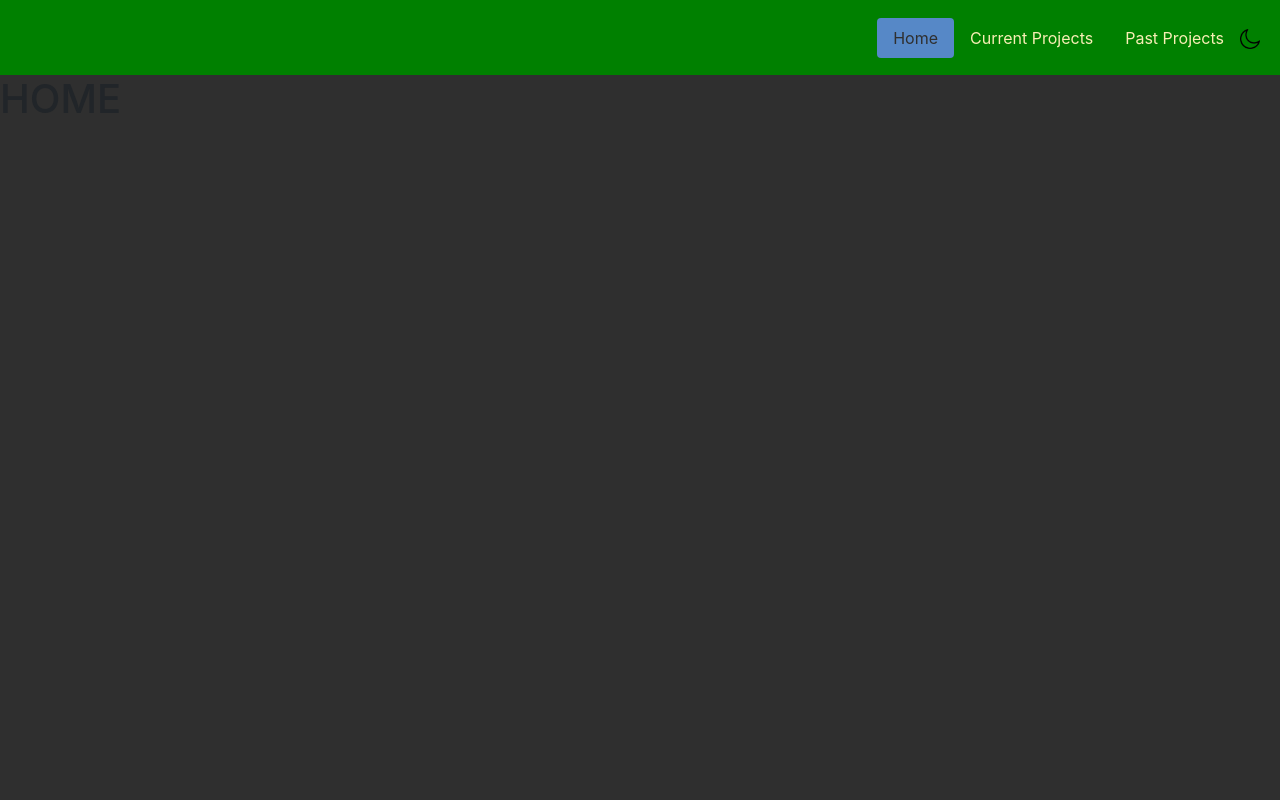
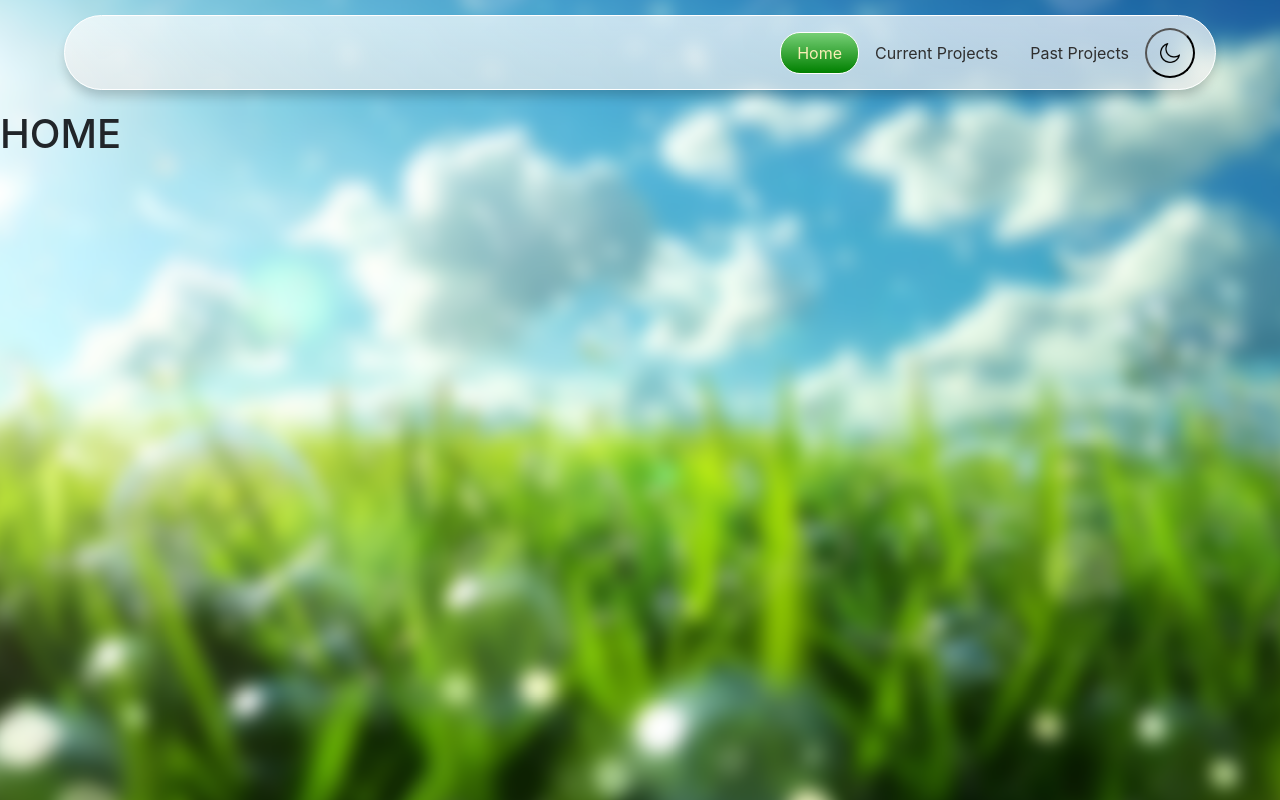
Before and after one commit to Kaytster/Kaytster-Portfolio, a PHP site: page / in a window 1280 px wide. Run offline with PHP 8.4, Linux system fonts and the light colour scheme.

Commit message:
added background images

```diff
--- a/index.html
+++ b/index.html
@@ -8,7 +8,7 @@
     <!-- Bootstrap CSS -->
      <link rel="stylesheet" href="https://cdn.jsdelivr.net/npm/bootstrap@4.4.1/dist/css/bootstrap.min.css" integrity="sha384-Vkoo8x4CGsO3+Hhxv8T/Q5PaXtkKtu6ug5TOeNV6gBiFeWPGFN9MuhOf23Q9Ifjh" crossorigin="anonymous">
     <!-- My CSS -->
-     <link rel="stylesheet" href="welcome-dark.css">
+     <link rel="stylesheet" href="welcome.css">
 
     <!-- Bootstrap Javascript -->
      <script src="https://code.jquery.com/jquery-3.4.1.slim.min.js" integrity="sha384-J6qa4849blE2+poT4WnyKhv5vZF5SrPo0iEjwBvKU7imGFAV0wwj1yYfoRSJoZ+n" crossorigin="anonymous"></script>
@@ -26,6 +26,31 @@
             .then(res => res.text())
             .then(data => {
                 document.getElementById('navbar-placeholder').innerHTML = data;
+                // Logic for active links
+                const links = document.querySelectorAll('.nav-link');
+                const currentPath = window.location.pathname.split("/").pop() || 'index.html';
+                links.forEach(link => {
+                    if (link.getAttribute('href') === currentPath) link.classList.add('active');
+                });
+                // Toggle Logic
+                const toggleBtn = document.getElementById('theme-toggle');
+                const currentTheme = localStorage.getItem('theme');
+                const themeIcon = toggleBtn.querySelector('img');
+
+                toggleBtn.addEventListener('click', () => {
+                    let theme = document.documentElement.getAttribute('data-theme');
+                    if (theme === 'dark') {
+                        document.documentElement.setAttribute('data-theme', 'light');
+                        localStorage.setItem('theme', 'light');
+                        themeIcon.src = 'moon.png'
+                        themeIcon.alt = 'Switch to dark mode'
+                    } else {
+                        document.documentElement.setAttribute('data-theme', 'dark');
+                        localStorage.setItem('theme', 'dark');
+                        themeIcon.src = 'sun.png'
+                        themeIcon.alt = 'Switch to light mode'
+                    }
+                })
             });
     </script>
 
@@ -37,3 +62,7 @@
  <!-- <a href="https://www.flaticon.com/free-icons/sun" title="sun icons">Sun icons created by Good Ware - Flaticon</a> -->
 <!-- Moon Icon -->
  <!-- <a href="https://www.flaticon.com/free-icons/moon" title="moon icons">Moon icons created by Good Ware - Flaticon</a> -->
+<!-- light background -->
+ <!-- https://www.dreamstime.com/frutiger-aero-style-background-featuring-green-field-clouds-bubbles-presenting-clean-modern-design-airy-whimsical-image349335232 -->
+<!-- dark background -->
+ <!-- AI generated by me using Gemini -->
--- a/navigation.html
+++ b/navigation.html
@@ -1,4 +1,4 @@
-<ul class="nav nav-pills justify-content-end">
+<ul class="nav nav-pills justify-content-end fixed-top">
     <li class="nav-item">
         <a class="nav-link active" aria-current="page" href="index.html">Home</a>
     </li>
@@ -9,17 +9,27 @@
         <a class="nav-link" href="past.html">Past Projects</a>
     </li>
     <li class="nav-item">
-        <img src="moon.png" alt="switch to dark mode" />
+        <button id="theme-toggle" class="nav-link" style="border-radius: 100%; width: 50px; height: 50px; padding: 0; margin: 0; line-height: 0;">
+            <img src="moon.png" alt="switch to dark mode" />
+        </button>
     </li>
 </ul>
 
 <style>
 .nav {
-    background-color: var(--primaryD);
+    background: linear-gradient(to bottom, var(--nav-light), var(--nav-dark));
     height: 75px;
-    width: 100%;
+    width: 90%;
     display: flex;
     align-items: center;
+    margin: auto;
+    margin-top: 15px;
+    border-radius: 40px;
+    border-color: #ffffff;
+    /* border-color: red; */
+    border-width: 1px;
+    border-style: solid;
+    box-shadow: 0 8px 12px -2px rgba(0, 0, 0, 0.2);
 }
 
 .nav-pills {
@@ -28,17 +38,21 @@
 .nav-pills .nav-link {
     transition: all 0.3s ease;
     background-color: transparent;
+    border-radius: 20px;
 }
 .nav-pills .nav-link:hover {
-    background-color: var(--accent-lightD);
+    background-color: var(--accent-light);
 }
 .nav-pills .nav-link.active, .nav-pills .show > .nav-link{
-    color: var(--backgroundD);
-    background-color: var(--accentD);
+    color: var(--background);
+    background: linear-gradient(to bottom, var(--primary-light), var(--primary));
+    border-color: #ffffff;
+    border-style: solid;
+    border-width: 1px;
 }
 
 .nav-pills a {
-    color: var(--textD);
+    color: var(--text);
 }
 
 img {
--- a/site-colours.css
+++ b/site-colours.css
@@ -6,30 +6,37 @@
 /* TEXT --- Jasmine #FFEE88 */
 
 :root {
+    /* LIGHT MODE */
+    --primary: #008000;
+        --primary-light: #76cf76;
+        --primary-dark: #035403;
+    --secondary: #5688C7;
+        --secondary-light: #86b1e6;
+        --secondary-dark: #3f6da4;
+    --accent: #DD1155;
+        --accent-light: #e45182;
+        --accent-dark: #a61042;
+    --background: #f8eeb5;
+    --text: #2F2F2F;
+    --nav-light: rgba(255, 255, 255, 0.7);
+    --nav-dark: rgba(237, 236, 236, 0.7);
+    --bg-image: url('light-background.jpg');
+
+}
+[data-theme="dark"] {
     /* DARK MODE */
-    --primaryD: #008000;
-        --primary-lightD: #3ca23c;
-        --primary-darkD: #035403;
-    --secondaryD: #DD1155;
-        --secondary-lightD: #e45182;
-        --secondary-darkD: #a61042;
-    --accentD: #5688C7;
-        --accent-lightD: #86b1e6;
-        --accent-darkD: #3f6da4;
-    --backgroundD: #2F2F2F;
-    --textD: #f8eeb5;
-    /* LIGHT MODE */
-    --primaryL: #008000;
-        --primary-lightL: #3ca23c;
-        --primary-darkL: #035403;
-    --secondaryL: #5688C7;
-        --secondary-lightL: #86b1e6;
-        --secondary-darkL: #3f6da4;
-    --accentL: #DD1155;
-        --accent-lightL: #e45182;
-        --accent-darkL: #a61042;
-    --backgroundL: #f8eeb5;
-    --textL: #2F2F2F;
+    --primary: #008000;
+        --primary-light: #3ca23c;
+        --primary-dark: #035403;
+    --secondary: #DD1155;
+        --secondary-light: #e45182;
+        --secondary-dark: #a61042;
+    --accent: #5688C7;
+        --accent-light: #86b1e6;
+        --accent-dark: #3f6da4;
+    --background: #2F2F2F;
+    --text: #f8eeb5;
+    --bg-image: url('dark-background.png');
 }
 
 
--- a/welcome-dark.css
+++ /dev/null
@@ -1,5 +0,0 @@
-@import "site-colours.css";
-
-body {
-    background-color: var(--backgroundD);
-}
--- /dev/null
+++ b/welcome.css
@@ -0,0 +1,30 @@
+@import "site-colours.css";
+
+body {
+    /* background-color: var(--background);
+    color: var(--text); */
+    transition: background-color 0.3s, color 0.3s;
+    margin: 0;
+    padding: 0;
+    padding-top: 110px;
+    position: relative;
+    min-height: 100vh;
+}
+ body::before {
+    content: "";
+    position: fixed;
+    top: 0;
+    left: 0;
+    width: 100%;
+    height: 100%;
+    background-image: var(--bg-image);
+    background-size: cover;
+    background-position: center;
+    background-repeat: no-repeat;
+
+    filter: blur(8px);
+    z-index: -1; /* Pushes it behind your text/nav */
+
+    /* Scale it slightly so you don't see white "leaking" at the edges */
+    transform: scale(1.1);
+}
```
Also changed, not shown: dark-background.png (added), light-background.jpg (added).
